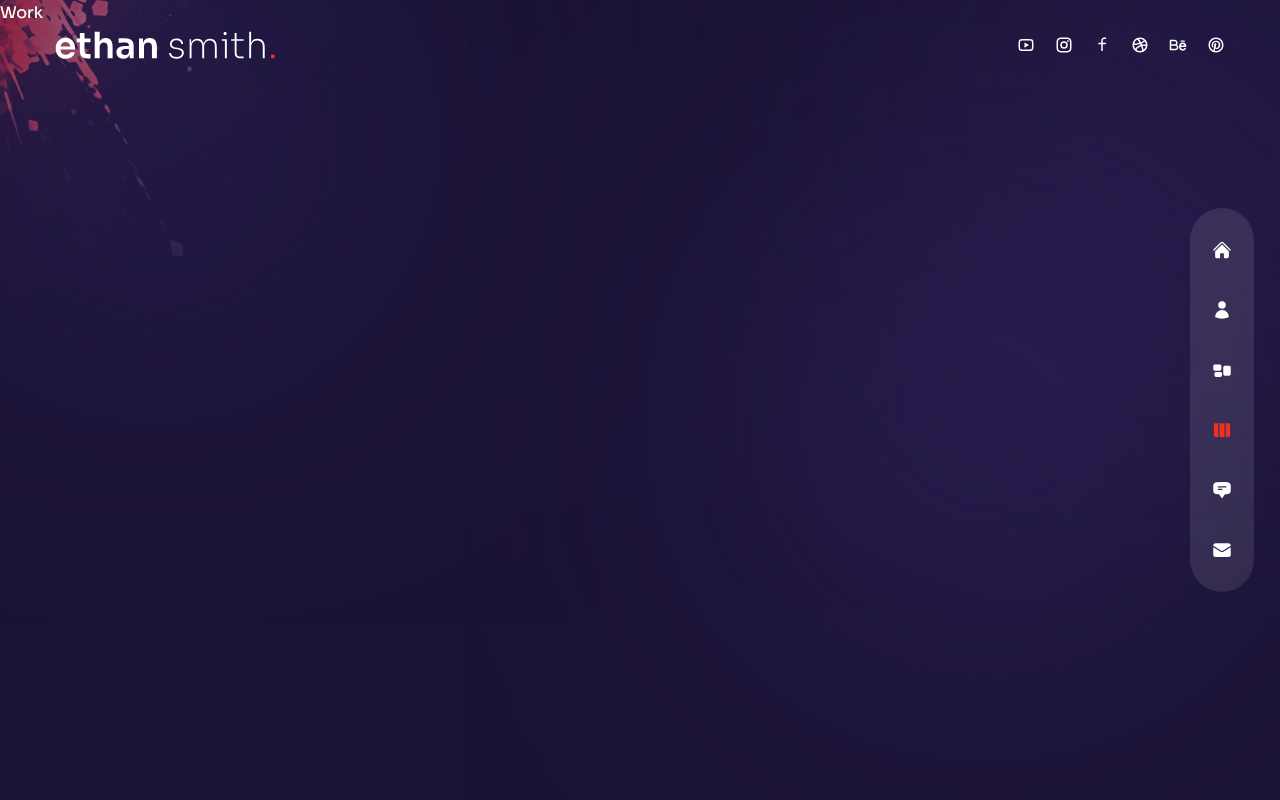
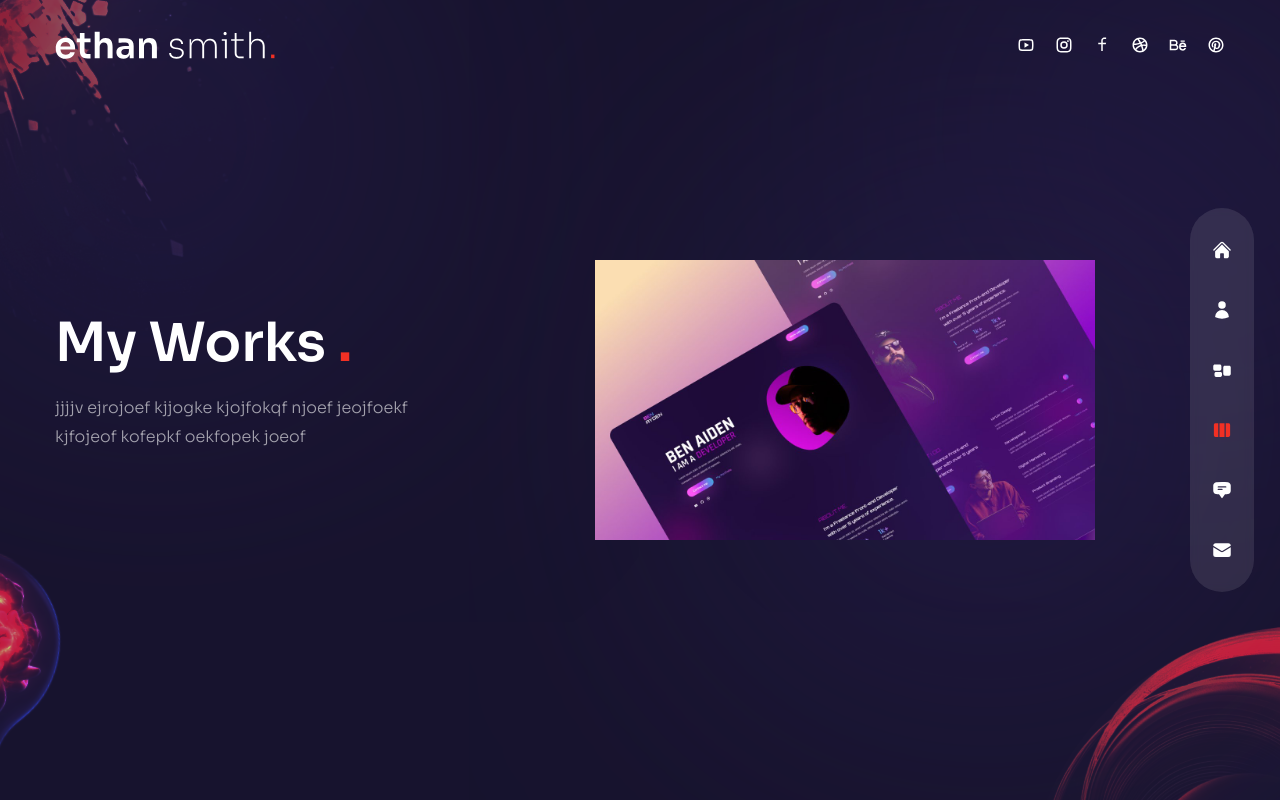
Before and after one commit to rahulav35/Portfolio, a Next.js app: page /work in a window 1280 px wide. Built offline with nearby package versions, Linux system fonts and the light colour scheme.

Commit message:
WorkPageAdded

```diff
--- a/components/WorkSlider.js
+++ b/components/WorkSlider.js
@@ -1,51 +1,113 @@
 // data
-const workSlides = {
+export const workSlides = {
   slides: [
     {
       images: [
         {
-          title: 'title',
-          path: '/thumb1.jpg',
+          title: "title",
+          path: "/thumb1.jpg",
         },
         {
-          title: 'title',
-          path: '/thumb2.jpg',
+          title: "title",
+          path: "/thumb2.jpg",
         },
         {
-          title: 'title',
-          path: '/thumb3.jpg',
+          title: "title",
+          path: "/thumb3.jpg",
         },
         {
-          title: 'title',
-          path: '/thumb4.jpg',
+          title: "title",
+          path: "/thumb4.jpg",
         },
       ],
     },
     {
       images: [
         {
-          title: 'title',
-          path: '/thumb4.jpg',
+          title: "title",
+          path: "/thumb4.jpg",
         },
         {
-          title: 'title',
-          path: '/thumb1.jpg',
+          title: "title",
+          path: "/thumb1.jpg",
         },
         {
-          title: 'title',
-          path: '/thumb2.jpg',
+          title: "title",
+          path: "/thumb2.jpg",
         },
         {
-          title: 'title',
-          path: '/thumb3.jpg',
+          title: "title",
+          path: "/thumb3.jpg",
         },
       ],
     },
   ],
 };
 
+// import swiper react components
+import { Swiper, SwiperSlide } from "swiper/react";
+
+// import swiper slides
+import "swiper/css";
+import "swiper/css/free-mode";
+import "swiper/css/pagination";
+
+// icons
+
+import { BsArrowRight } from "react-icons/bs";
+
+// import required modules
+import { Pagination } from "swiper";
+import Image from "next/image";
+
 const WorkSlider = () => {
-  return <div>Work Slider</div>;
+  return (
+    <Swiper
+      spaceBetween={10}
+      pagination={{ clickable: true }}
+      modules={{ Pagination }}
+      className="h-[280px] sm:h-[280px]"
+    >
+      {workSlides.slides.map((slide, index) => {
+        return (
+          <SwiperSlide key={index}>
+            <div className="grid grid-col-2 grid-rows-2 gap-4 cursor-pointer ">
+              {slide.images.map((image, index) => {
+                return (
+                  <div
+                    key={index}
+                    className="relative rounded-lg overflow-hidden flex items-center justify-center group "
+                  >
+                    <div className=" flex items-center justify-center relative overflow-hidden group ">
+                      {/* image */}
+                      <Image src={image.path} height={300} width={500} alt="" />
+                      {/* overlay gradient */}
+                      <div className=" absolute inset-0 bg-gradient-to-l from-transparent via-[#e838cc] to-[#4a22bd] opacity-0 group-hover:opacity-80 transition-all duration-700"></div>
+                      {/* title */}
+                      <div className="absolute bottom-0 translate-y-full group-hover:-translate-y-10 group-hover:xl:-translate-y-20 transition-all duration-300 ">
+                        <div className=" flex items-center gap-x-2 text-[13px] tracking-[0.2em]">
+                          {/* title part 1 */}
+                          <div className="delay-100 ">LIVE</div>
+
+                          {/* title part 2 */}
+                          <div className="translate-y-[500%] group-hover:translate-y-0 transition-all duration-300 delay-150  ">
+                            PROJECT
+                          </div>
+
+                          {/* icon */}
+                          <div className=" text-xl translate-y-[500%] group-hover:translate-y-0 transition-all duration-300 delay-200"><BsArrowRight/> </div>
+                        </div>
+                      </div>
+                    </div>
+                  </div>
+                );
+              })}
+            </div>
+          </SwiperSlide>
+        );
+      })}
+    </Swiper>
+  );
 };
 
 export default WorkSlider;
--- a/pages/index.js
+++ b/pages/index.js
@@ -77,7 +77,7 @@ const Home = () => {
           transition={{ duration: 1, ease: "easeInOut" }}
           className="w-full h-full max-w-[737px] max-h-[678px] absolute -bottom-32 lg:bottom-0 lg:right-[8%]"
         >
-          <Avatar/>
+          {/* <Avatar/> */}
         </motion.div>
       </div>
     </div>
--- a/pages/work/index.js
+++ b/pages/work/index.js
@@ -1,5 +1,55 @@
-const Work = () => {
-  return <div>Work</div>;
+// components
+
+import WorkSlider from "../../components/WorkSlider";
+import Bulb from "../../components/Bulb";
+import Circles from "../../components/Circles";
+
+// framer motion
+
+import { motion } from "framer-motion";
+import { fadeIn } from "../../variants";
+
+const Work= () => {
+  return (
+    <div className=" h-full bg-primary/30 flex items-center ">
+      <Circles />
+      <div className="container mx-auto ">
+        <div className="flex flex-col xl:flex-row gap-x-8">
+          {/* text */}
+
+          <div className="text-center flex xl:w-[30vw] flex-col lg:text-left mb-4 xl:mb-0  ">
+            <motion.h2
+              variants={fadeIn("up", 0.2)}
+              initial="hidden"
+              animate="show"
+              exit="hidden"
+              className="h2 xl:mt-12"
+            >
+              My Works <span className="text-accent">.</span>
+            </motion.h2>
+            <motion.p
+              variants={fadeIn("up", 0.4)}
+              initial="hidden"
+              animate="show"
+              exit="hidden"
+             className="mb-4 max-w-[400px] mx-auto lg:mx-0">
+              jjjjv ejrojoef kjjogke kjojfokqf njoef jeojfoekf kjfojeof kofepkf
+              oekfopek joeof
+            </motion.p>
+          </div>
+   {/* slider */}
+          <motion.div variants={fadeIn("down", 0.6)}
+              initial="hidden"
+              animate="show"
+              exit="hidden" className="w-full xl:max-w-[65%]">
+
+            <WorkSlider />
+          </motion.div>
+        </div>
+      </div>
+      <Bulb />
+    </div>
+  );
 };
 
 export default Work;
```
